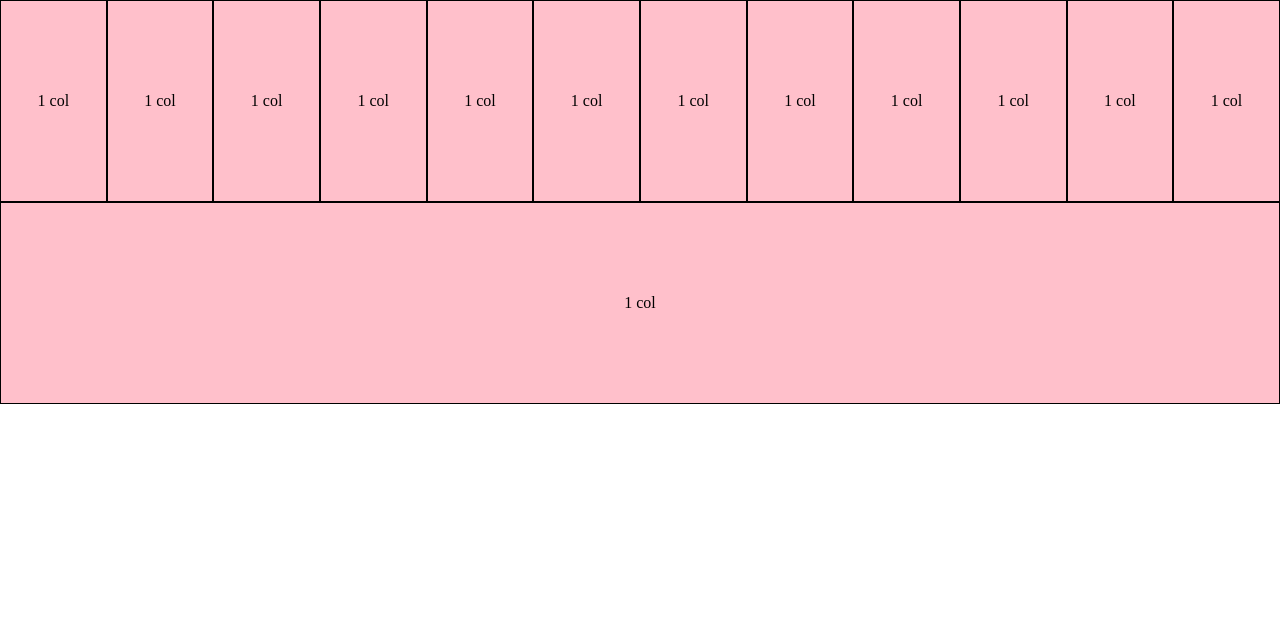
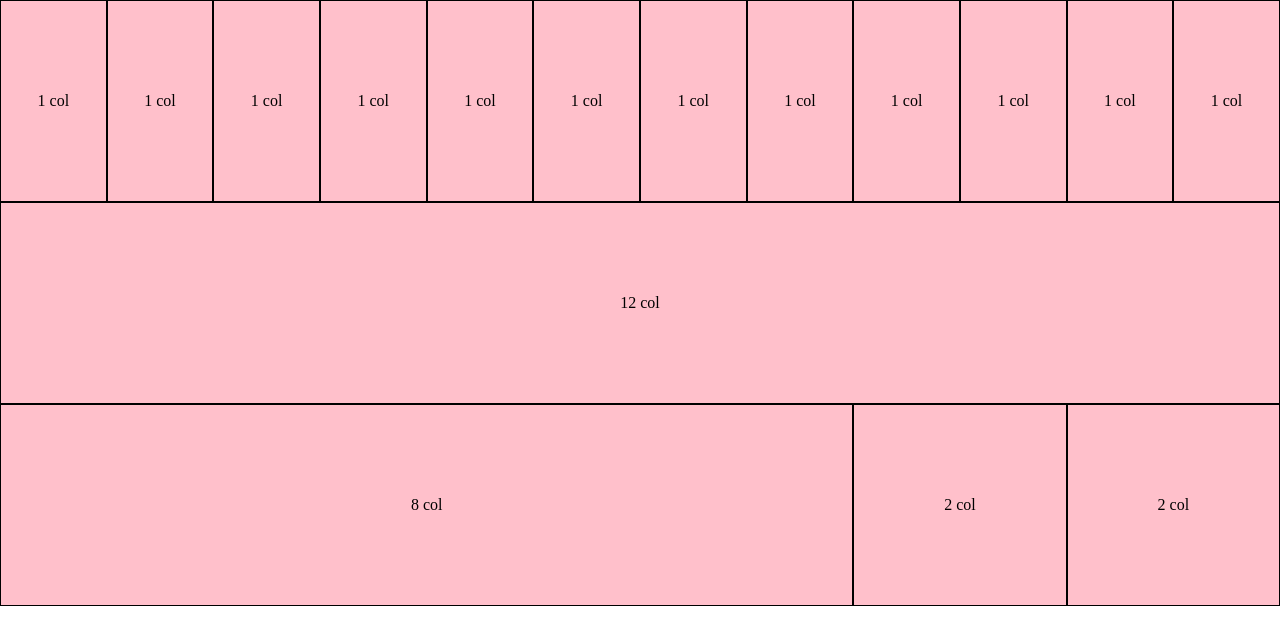
Before and after one commit to DamianoD88/html-css-12bool, a plain HTML site: page index.html in a window 1280 px wide. Drawn offline with Linux system fonts and the light colour scheme.

Commit message:
add terza riga

```diff
--- a/css/style.css
+++ b/css/style.css
@@ -1,6 +1,6 @@
 
 
-.col-xs-1, .col-xs-12 {
+.col-xs-1, .col-xs-12, .col-xs-8, .col-xs-2  {
     display: flex;
     flex-wrap: wrap;
     justify-content: center;
--- a/index.html
+++ b/index.html
@@ -57,13 +57,29 @@
 
             <div class="row">
                 <div class="col-xs-12">
-                    <div class="box">1 col</div>
+                    <div class="box">12 col</div>
+                </div>
+            </div>
+
+            <!-- terza riga -->
+
+            <div class="row">
+                <div class="col-xs-8">
+                    <div class="box">8 col</div>
+                </div>
+                <div class="col-xs-2">
+                    <div class="box">2 col</div>
+                </div>
+                <div class="col-xs-2">
+                    <div class="box">2 col</div>
                 </div>
 
             </div>
 
 
 
+
+
     </section>
 </body>
 </html>
```
